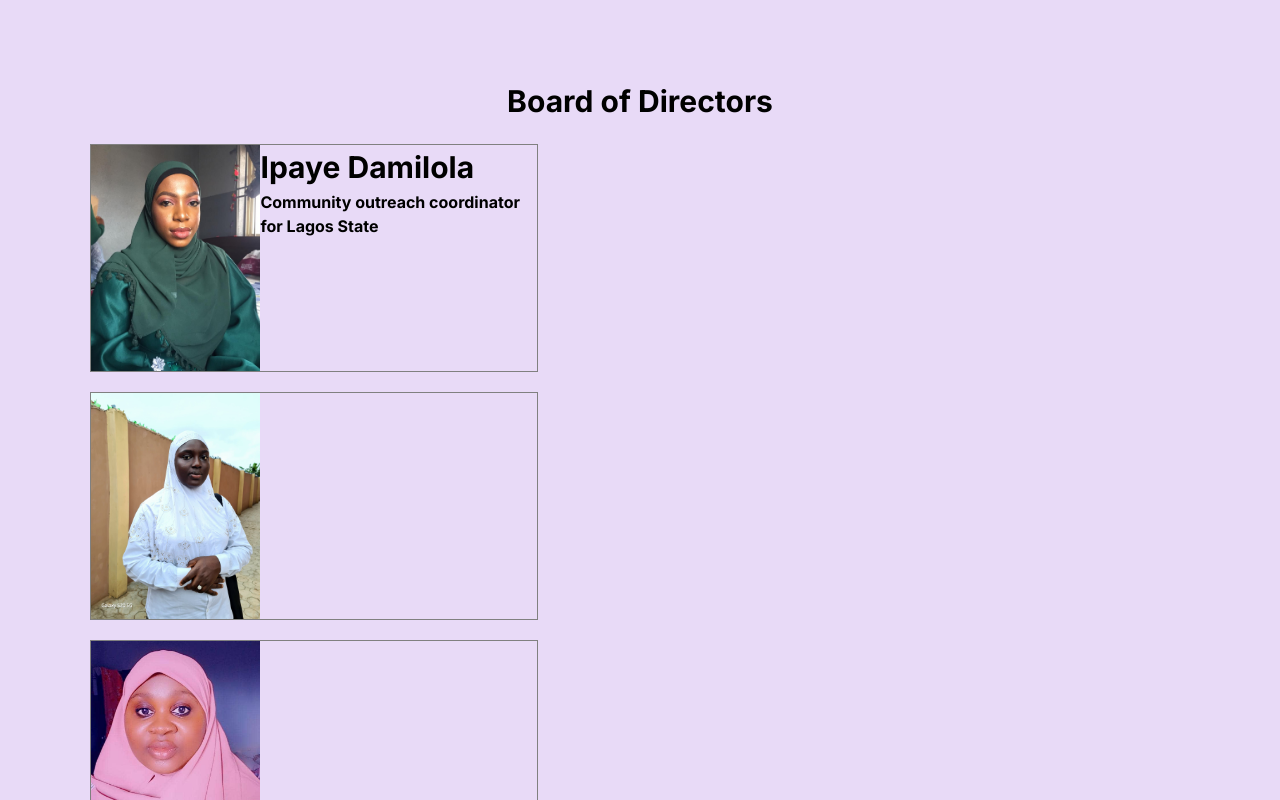
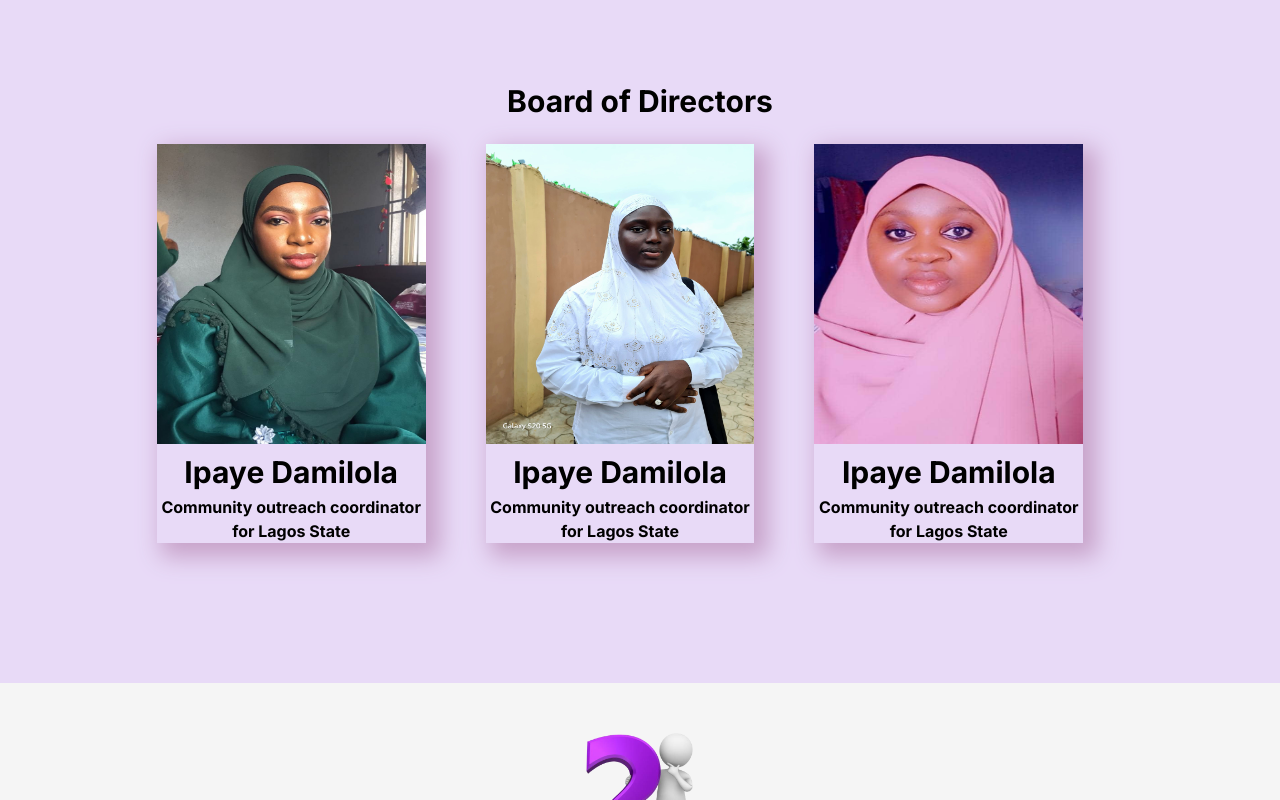
Before and after one commit to Kawthar1512/UWIAD, a React (Vite) app: page / in a window 1280 px wide. Shown: the part 2200-3000 px from the top of the page. Built offline with nearby package versions, Linux system fonts and the light colour scheme.

Commit message:
added board of directors

```diff
--- a/src/Directors.css
+++ b/src/Directors.css
@@ -7,13 +7,22 @@
   text-align: center;
 }
 .directorCard {
-  width: 40%;
-  border: 1px solid gray;
+  width: 24%;
+  /* border: 1px solid gray; */
   height: auto;
-  margin: 20px 0 20px 10px;
-  display: flex;
+  margin: 20px 50px 20px 10px;
+  text-align: center;
+  box-shadow: 9px 9px 22px  5px rgb(199, 162, 201);
+
+
+  /* display: flex; */
 }
 .directorCard img {
-  width: 38%;
-  height: inherit;
+  width: 100%;
+  height: 300px;
 }
+.container{
+  display: flex;
+  margin: 0 auto;
+  justify-content: center;
+}
--- a/src/components/Directors.jsx
+++ b/src/components/Directors.jsx
@@ -26,13 +26,18 @@ export default function Director() {
           <div className="directorCard">
             <img src={image2} alt="" />
             <div>
-              <h1></h1>
+              <h1>Ipaye Damilola</h1>
+              <p>Community outreach coordinator for Lagos State</p>
             </div>
           </div>
 
           {/* card three  */}
           <div className="directorCard">
             <img src={image3} alt="directorImage" />
+            <div>
+              <h1>Ipaye Damilola</h1>
+              <p>Community outreach coordinator for Lagos State</p>
+            </div>
           </div>
         </main>
       </section>
```
